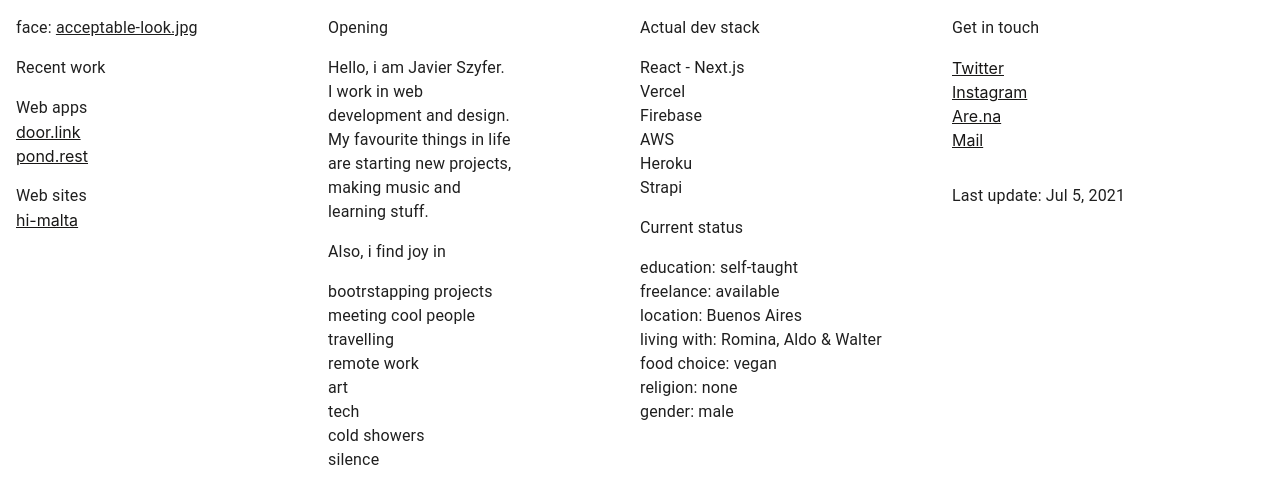
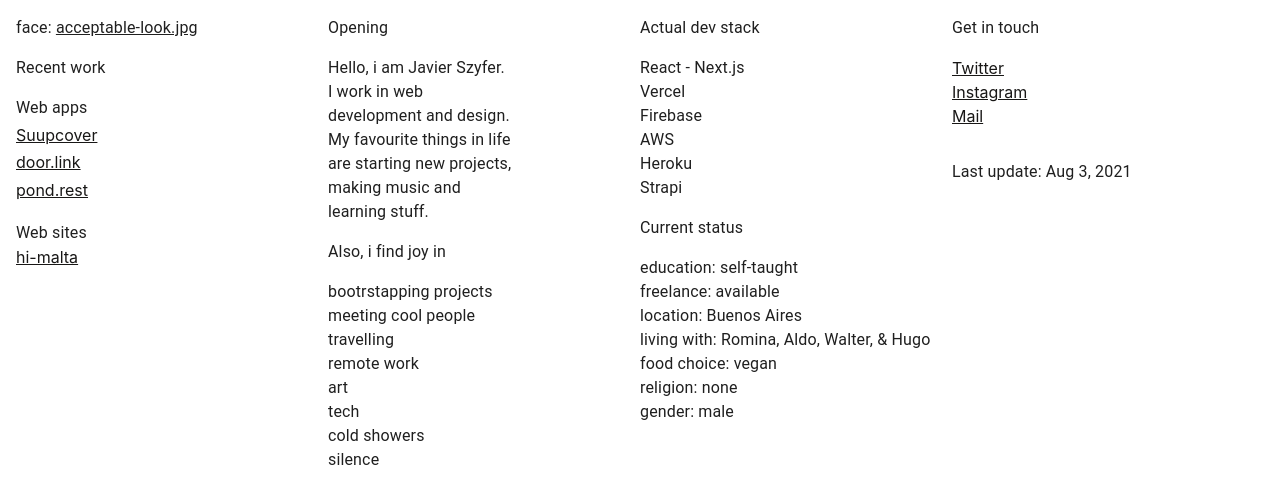
Before and after one commit to Javier-Szyfer/personal, a Next.js app: page / in a window 1280 px wide. Shown: the top 504 px of the page. Built offline with nearby package versions, Linux system fonts and the light colour scheme.

Commit message:
last updatefsfs

```diff
--- a/pages/_document.js
+++ b/pages/_document.js
@@ -47,10 +47,7 @@ export default class MyDocument extends Document {
   }
 }
 
-// `getInitialProps` belongs to `_document` (instead of `_app`),
-// it's compatible with server-side generation (SSG).
 MyDocument.getInitialProps = async (ctx) => {
-  // Render app and page and get the context of the page with collected side effects.
   const sheets = new ServerStyleSheets();
   const originalRenderPage = ctx.renderPage;
 
--- a/pages/index.js
+++ b/pages/index.js
@@ -33,9 +33,7 @@ const useStyles = makeStyles((theme) => ({
   },
   webApps: {
     display: "flex",
-    flexDirection: "column"
-
-
+    flexDirection: "column",
   },
   smMtop: {
     [theme.breakpoints.down("xs")]: {
@@ -64,12 +62,13 @@ export default function Home() {
             {isShown && (
               <div className="imageContainer">
                 <Image
+                  priority
                   className="image"
                   src="/profilepic.jpg"
                   alt="javier's portrait"
                   layout="fixed"
                   width={300}
-                  height={300}
+                  height={400}
                 />
               </div>
             )}
@@ -79,14 +78,32 @@ export default function Home() {
               Recent work
             </Typography>
             <Box className={classes.marginB}>
-              <Typography variant="body1">Web apps</Typography>
-<Box className={classes.webApps}>
-              <a href="https://www.door.link/" rel="noopener" target="_blank">
-                door.link
-              </a>
-              <a href="https://www.pond.rest/" rel="noopener" target="_blank">
-                pond.rest
-              </a>
+              <Typography variant="body1"> Web apps</Typography>
+              <Box className={classes.webApps}>
+                <a
+                  href="https://suupcover.com/"
+                  rel="noopener"
+                  target="_blank"
+                  style={{ margin: ".2rem 0" }}
+                >
+                  Suupcover
+                </a>
+                <a
+                  href="https://www.door.link/"
+                  rel="noopener"
+                  target="_blank"
+                  style={{ marginBottom: ".2rem" }}
+                >
+                  door.link
+                </a>
+                <a
+                  href="https://www.pond.rest/"
+                  rel="noopener"
+                  target="_blank"
+                  style={{ marginBottom: ".2rem" }}
+                >
+                  pond.rest
+                </a>
               </Box>
             </Box>
             <Box>
@@ -142,7 +159,8 @@ export default function Home() {
             education: self-taught <br />
             freelance: available <br />
             location: Buenos Aires <br />
-            living with: Romina, Aldo & Walter<br />
+            living with: Romina, Aldo, Walter, & Hugo
+            <br />
             food choice: vegan
             <br />
             religion: none
@@ -170,19 +188,12 @@ export default function Home() {
             >
               Instagram
             </a>
-            <a
-              href="https://www.are.na/javier-szyfer"
-              rel="noopener"
-              target="_blank"
-            >
-              Are.na
-            </a>
             <a href="mailto:hello@javier.onl" rel="noopener" target="_blank">
               Mail
             </a>
           </Box>
           <Typography variant="body1" className={classes.marginTop}>
-            Last update: Jul 5, 2021
+            Last update: Aug 3, 2021
           </Typography>
         </Grid>
       </Grid>
```
Also changed, not shown: public/profilepic.jpg.
